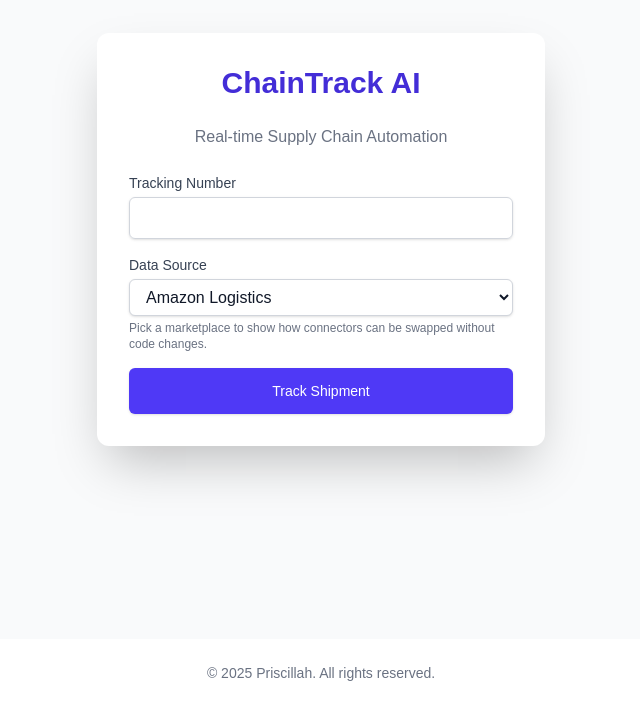
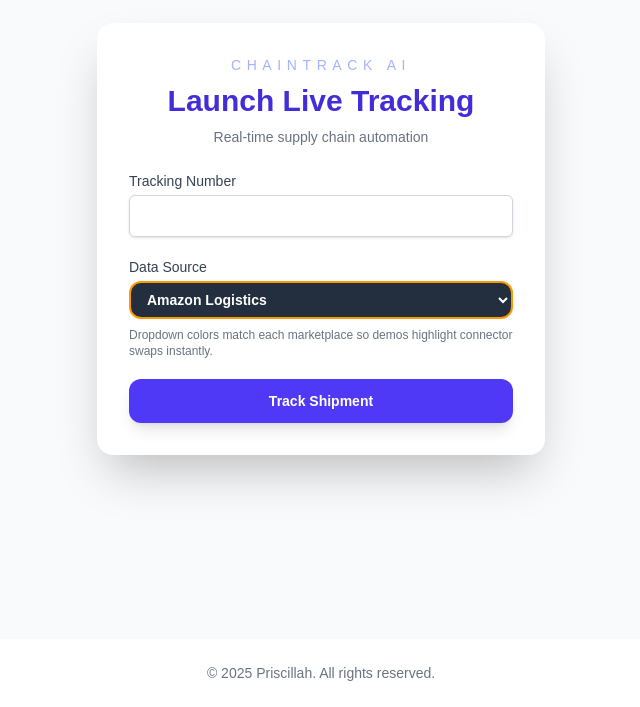
Before and after one commit to PreeNJ/supplychain-pipeline-orchestrator, a Next.js app: page /run in a window 1280 px wide. Shown: the part 161-868 px from the top of the page, without its empty margins (319-959 px from the left). Built offline with nearby package versions, Linux system fonts and the light colour scheme.

Commit message:
Fix /run page layout and themed dropdown

```diff
--- a/app/run/page.tsx
+++ b/app/run/page.tsx
@@ -3,12 +3,33 @@
 import { useState, FormEvent } from 'react';
 import { useRouter } from 'next/navigation';
 
+const providers = [
+  {
+    name: 'Amazon Logistics',
+    theme: { bg: '#232F3E', text: '#FFFFFF', border: '#FF9900' },
+  },
+  {
+    name: 'AliExpress Global',
+    theme: { bg: '#FF6A00', text: '#FFFFFF', border: '#B50000' },
+  },
+  {
+    name: 'DHL Express',
+    theme: { bg: '#FFCC00', text: '#1C1C1C', border: '#D40511' },
+  },
+  {
+    name: 'Custom n8n Connector',
+    theme: { bg: '#1D1D1D', text: '#6CE5E8', border: '#FF61F6' },
+  },
+];
+
 export default function RunPage() {
+  const router = useRouter();
   const [trackingNumber, setTrackingNumber] = useState('');
-  const [provider, setProvider] = useState('Amazon Logistics');
+  const [provider, setProvider] = useState(providers[0].name);
   const [loading, setLoading] = useState(false);
   const [error, setError] = useState('');
-  const router = useRouter();
+
+  const currentTheme = providers.find((p) => p.name === provider)?.theme ?? providers[0].theme;
 
   const handleSubmit = async (e: FormEvent) => {
     e.preventDefault();
@@ -34,7 +55,6 @@ export default function RunPage() {
 
       const data = await response.json();
       router.push(`/executions/${data.executionId}`);
-
     } catch (err: unknown) {
       if (err instanceof Error) {
         setError(err.message || 'An unknown error occurred.');
@@ -46,12 +66,15 @@ export default function RunPage() {
   };
 
   return (
-    <div className="flex flex-col items-center justify-center min-h-screen bg-gray-50">
-      <div className="w-full max-w-md p-8 space-y-6 bg-white rounded-xl shadow-2xl">
-        <h1 className="text-3xl font-bold text-center text-indigo-700">ChainTrack AI</h1>
-        <p className="text-center text-gray-500">Real-time Supply Chain Automation</p>
+    <div className="flex min-h-screen flex-col items-center justify-center bg-gray-50 px-4 py-12">
+      <div className="w-full max-w-md space-y-6 rounded-2xl bg-white p-8 shadow-2xl">
+        <div className="text-center">
+          <p className="text-sm uppercase tracking-[0.4em] text-indigo-300">ChainTrack AI</p>
+          <h1 className="mt-2 text-3xl font-bold text-indigo-700">Launch Live Tracking</h1>
+          <p className="mt-2 text-sm text-gray-500">Real-time supply chain automation</p>
+        </div>
 
-        <form onSubmit={handleSubmit} className="space-y-4">
+        <form onSubmit={handleSubmit} className="space-y-5">
           <div>
             <label htmlFor="tracking" className="block text-sm font-medium text-gray-700">
               Tracking Number
@@ -62,7 +85,7 @@ export default function RunPage() {
               required
               value={trackingNumber}
               onChange={(e) => setTrackingNumber(e.target.value)}
-              className="mt-1 block w-full px-3 py-2 border border-gray-300 rounded-md shadow-sm text-gray-900 focus:outline-none focus:ring-indigo-500 focus:border-indigo-500"
+              className="mt-1 block w-full rounded-md border border-gray-300 px-3 py-2 text-gray-900 shadow-sm focus:outline-none focus:ring-2 focus:ring-indigo-500"
             />
           </div>
 
@@ -74,15 +97,21 @@ export default function RunPage() {
               id="provider"
               value={provider}
               onChange={(e) => setProvider(e.target.value)}
-              className="mt-1 block w-full px-3 py-2 border border-gray-300 rounded-md shadow-sm text-gray-900 focus:outline-none focus:ring-indigo-500 focus:border-indigo-500 bg-white"
+              className="mt-1 block w-full rounded-xl px-3 py-2 text-sm font-semibold focus:outline-none focus:ring-2 focus:ring-indigo-500"
+              style={{
+                backgroundColor: currentTheme.bg,
+                color: currentTheme.text,
+                border: `2px solid ${currentTheme.border}`,
+              }}
             >
-              <option>Amazon Logistics</option>
-              <option>AliExpress Global</option>
-              <option>DHL Express</option>
-              <option>Custom n8n Connector</option>
+              {providers.map(({ name }) => (
+                <option key={name} value={name} className="text-black">
+                  {name}
+                </option>
+              ))}
             </select>
-            <p className="mt-1 text-xs text-gray-500">
-              Pick a marketplace to show how connectors can be swapped without code changes.
+            <p className="mt-2 text-xs text-gray-500">
+              Dropdown colors match each marketplace so demos highlight connector swaps instantly.
             </p>
           </div>
 
@@ -91,9 +120,9 @@ export default function RunPage() {
           <button
             type="submit"
             disabled={loading}
-            className="w-full flex justify-center py-3 px-4 border border-transparent rounded-md shadow-sm text-sm font-medium text-white bg-indigo-600 hover:bg-indigo-700 focus:outline-none focus:ring-2 focus:ring-offset-2 focus:ring-indigo-500 disabled:opacity-50"
+            className="w-full rounded-xl bg-indigo-600 py-3 text-center text-sm font-semibold text-white shadow-lg transition hover:bg-indigo-500 disabled:opacity-50"
           >
-            {loading ? 'Starting Pipeline...' : 'Track Shipment'}
+            {loading ? 'Starting Pipeline…' : 'Track Shipment'}
           </button>
         </form>
       </div>
```
